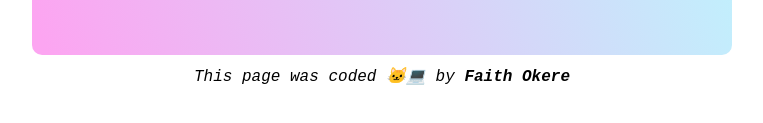
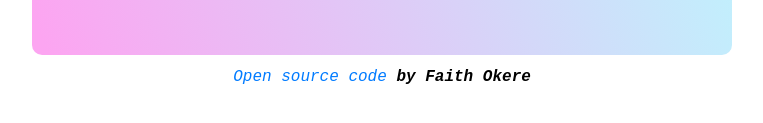
Before and after one commit to Faithokere/Weather-app, a plain HTML site: page index.html in a window 1280 px wide. Shown: the part 435-558 px from the top of the page, without its empty margins (258-1021 px from the left). Drawn offline with nearby package versions, Linux system fonts and the light colour scheme; no server answers.

Commit message:
Updated my open source code

```diff
--- a/index.html
+++ b/index.html
@@ -116,7 +116,7 @@
             </div>
         </div>
     </div>
-    <div class="footer"> This page was coded 🐱&zwj;💻 by <strong>Faith Okere</strong></div>
+    <div class="footer"> <a href="https://github.com/Faithokere/Weather-app">Open source code </a> <strong> by Faith Okere</strong></div>
     <script src="index.js"></script>
 
 </body>
```
